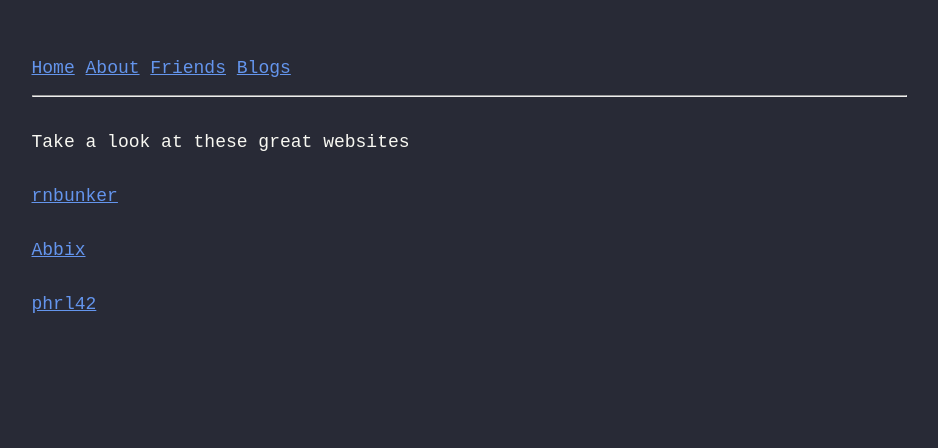
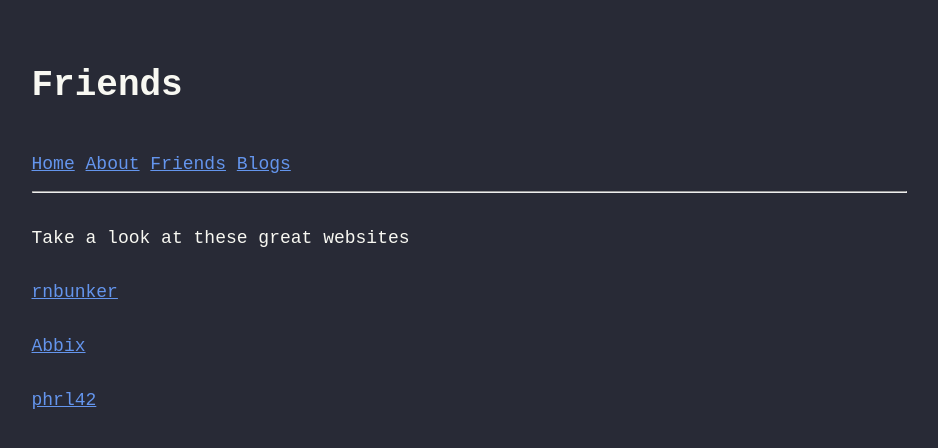
Before and after one commit to JaLoal123/yes, a plain HTML site: page F.html in a window 1280 px wide. Shown: the whole page, without its empty margins (171-1109 px from the left). Drawn offline with Linux system fonts and the light colour scheme.

Commit message:
Update F.html

```diff
--- a/F.html
+++ b/F.html
@@ -5,6 +5,7 @@
     <link href="style.css" rel="stylesheet" type="text/css" media="all">
 </head>
 <body>
+	<h1>Friends</h1>
     <header>
     	<tr>
     		<td><a href="index.html">Home</a></td>
```
